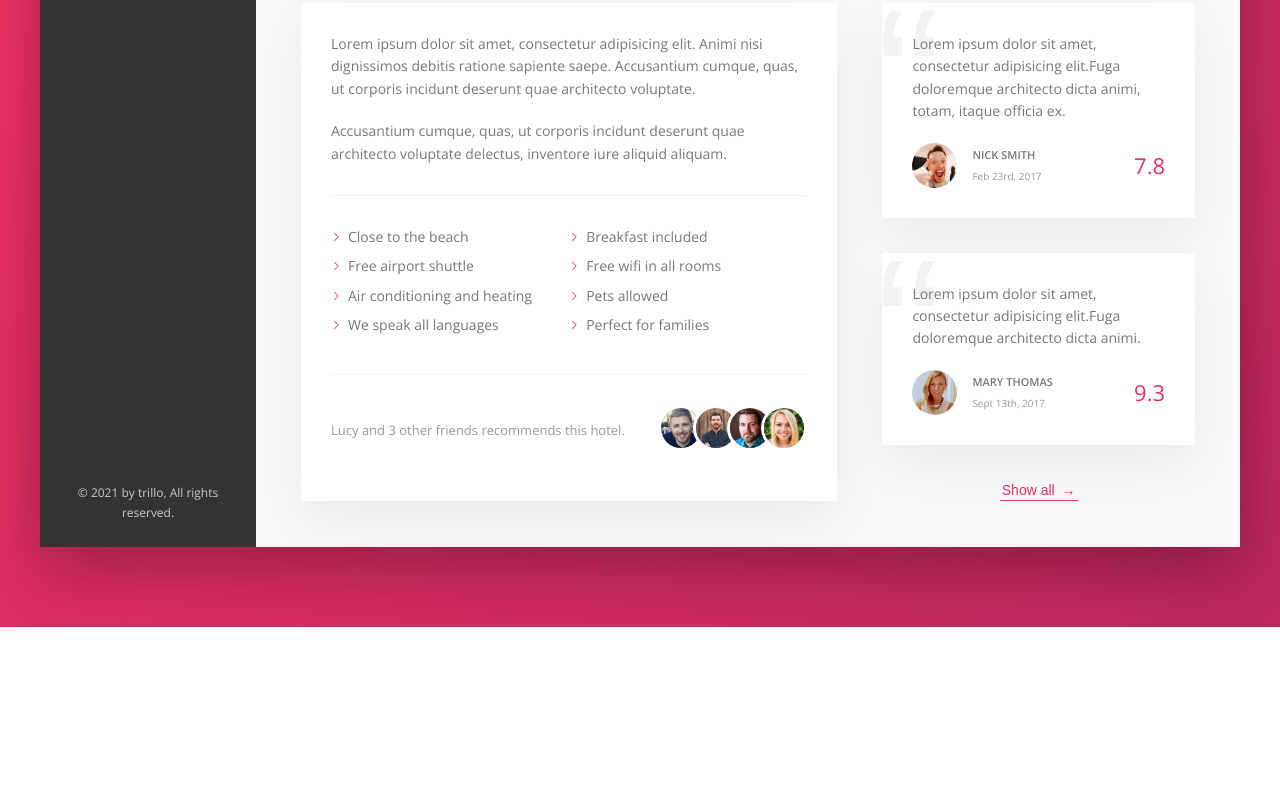
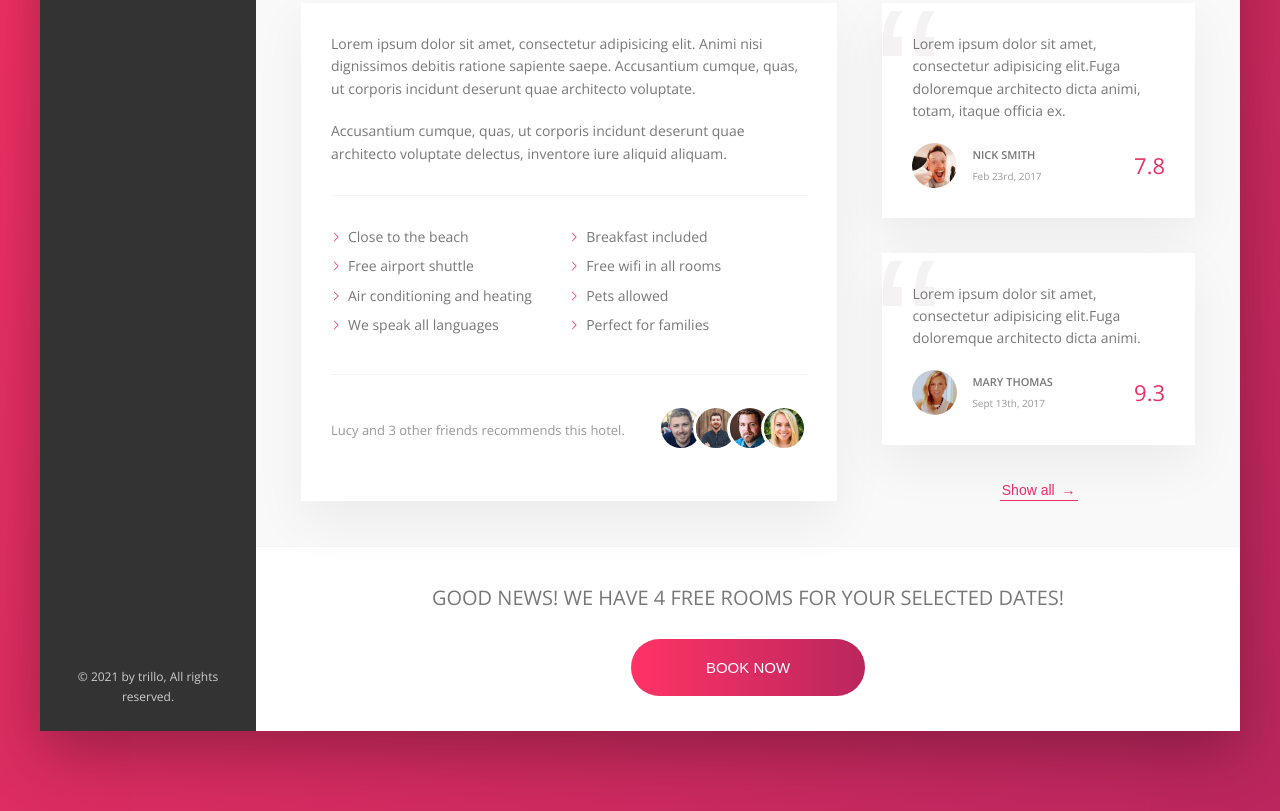
Before and after one commit to aliyolalan/trillo, a website: page index.html in a window 1280 px wide. Shown: the part 644-1455 px from the top of the page. Before the commit the page ends 1271 px from the top, so only its background shows below. Drawn offline with nearby package versions, Linux system fonts and the light colour scheme.

Commit message:
Building the CTA section is completed.

```diff
--- a/index.html
+++ b/index.html
@@ -212,6 +212,16 @@
                         <button class="btn-inline">Show all <span>&rarr;</span></button>
                     </div>
                 </div>
+
+                <div class="cta">
+                    <h2 class="cta__book--now">
+                        Good news! We have 4 free rooms for your selected dates!
+                    </h2>
+                    <button class="btn">
+                        <span class="btn__visible">Book now</span>
+                        <span class="btn__invisible">Only 4 rooms left</span>
+                    </button>
+                </div>
             </main>
         </div>
     </div>
--- a/sass/_components.scss
+++ b/sass/_components.scss
@@ -429,3 +429,65 @@
     z-index: 1;
   }
 }
+
+//*****CALL TO ACTION BUTTON*****//
+.cta {
+  padding: 3.5rem 0;
+  text-align: center;
+
+  &__book--now {
+    font-size: 2rem;
+    font-weight: 300;
+    text-transform: uppercase;
+    margin-bottom: 2.5rem;
+  }
+}
+
+//*****CALL TO ACTION BUTTON*****//
+.btn {
+  font-size: 1.5rem;
+  font-weight: 300;
+  text-transform: uppercase;
+  border-radius: 100px;
+  border: none;
+  background-image: linear-gradient(to right, var(--color-primary-light), var(--color-primary-dark));
+  color: var(--color-white);
+  position: relative;
+  overflow: hidden;
+  cursor: pointer;
+
+  &>* {
+    display: inline-block;
+    height: 100%;
+    width: 100%;
+    transition: all .2s;
+  }
+
+  &__visible {
+    padding: 2rem 7.5rem;
+  }
+
+  &__invisible {
+    padding: 2rem 0;
+    position: absolute;
+    left: 0;
+    top: -100%;
+  }
+
+  &:hover {
+    background-image: linear-gradient(to left, var(--color-primary-light), var(--color-primary-dark));
+  }
+
+  &:hover &__visible {
+    transform: translateY(100%);
+  }
+
+  &:hover &__invisible {
+    top: 0;
+  }
+
+  &:focus {
+    outline: none;
+    animation: pulsate 1s infinite;
+  }
+}
```
Also changed, not shown: css/style.css.
